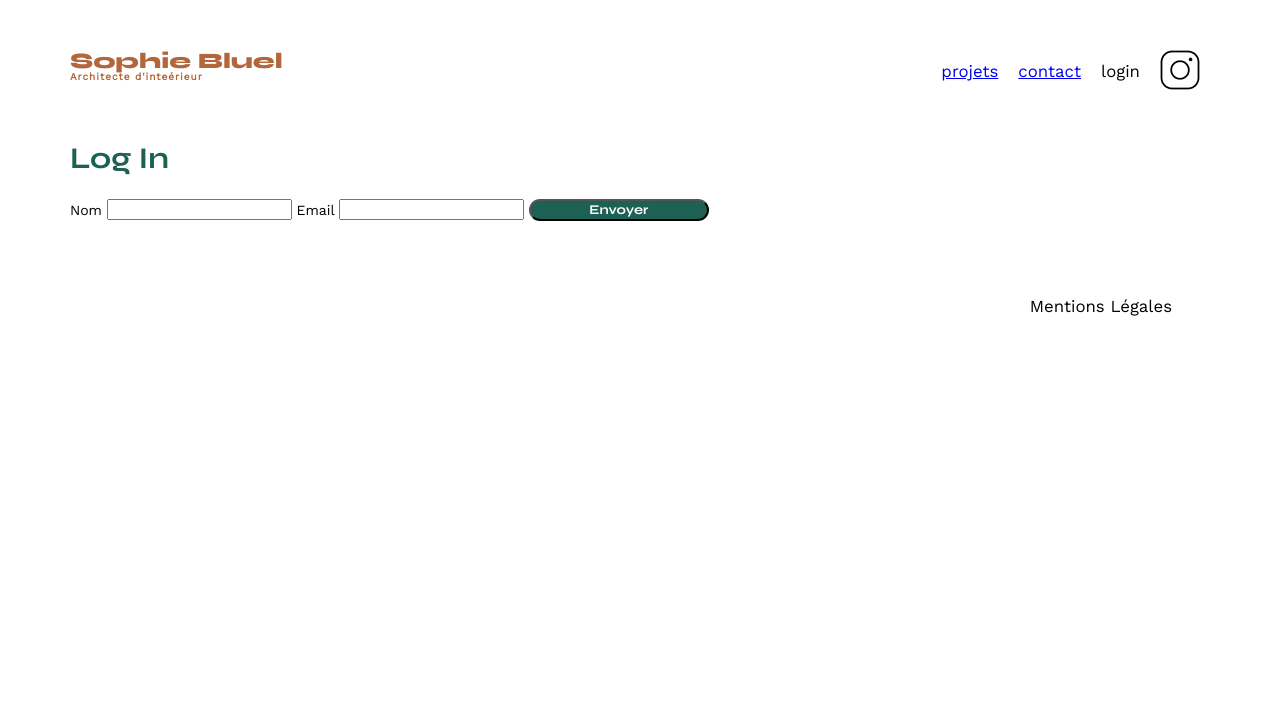
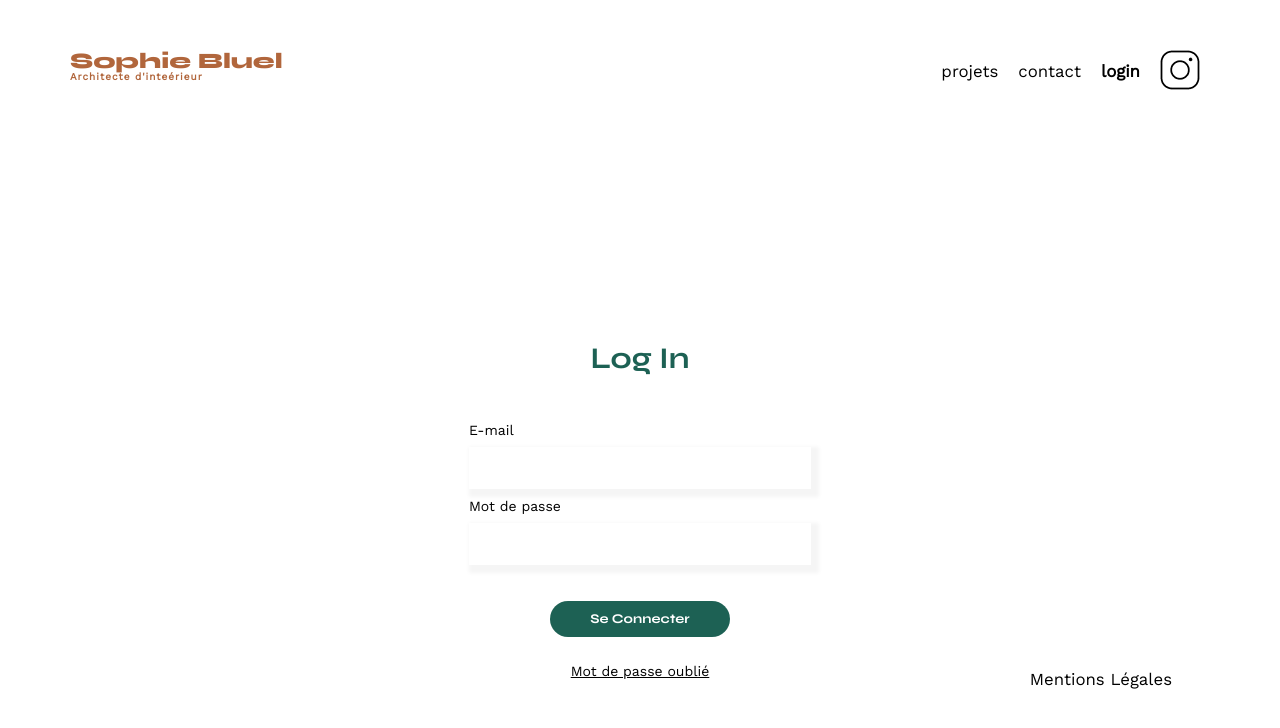
Before and after one commit to Temple79/Project-3-Code, a plain HTML site: page FrontEnd/login.html in a window 1280 px wide. Drawn offline with nearby package versions, Linux system fonts and the light colour scheme.

Commit message:
Login static page created

```diff
--- a/FrontEnd/assets/style.css
+++ b/FrontEnd/assets/style.css
@@ -98,6 +98,71 @@ nav li {
 li:hover {
 	color: #B1663C;
 }
+
+a {
+	text-decoration: none;
+	color: inherit;
+}
+
+#loginActive {
+	font-weight: bold;
+}
+
+.bodyLogin {
+	display: flex;
+	flex-direction: column;
+	height: 50%;
+}
+
+.mainLogin {
+	height: 500px;
+}
+
+.mainLogin h2 {
+	margin-top: 150px;
+	margin-bottom: 50px;
+}
+
+#login {
+	height: 250px;
+	display: flex;
+	flex-direction: column;
+	align-items: center;
+	justify-content: space-around;
+}
+
+#formLogin {
+	width: 30%;
+	display: flex;
+	flex-direction: column;
+	gap: 10px;
+}
+
+#emailLogin {
+	border: none;
+	box-shadow: 4px 4px 4px 4px  whitesmoke;
+	height: 40px;
+}
+
+#password {
+	border: none;
+	box-shadow: 4px 4px 4px 4px  whitesmoke;
+	height: 40px
+}
+
+#connect {
+	height: 36px;
+	border: none;
+}
+
+.mainLogin p {
+	text-decoration: underline;
+}
+
+.footerLogin {
+	justify-content:flex-end;
+}
+
 #introduction {
 	display: flex;
 	align-items: center;
--- a/FrontEnd/login.html
+++ b/FrontEnd/login.html
@@ -10,32 +10,34 @@
 	<meta name="description" content="">
 	<link rel="stylesheet" href="./assets/style.css">
 </head>
-<body>
+<body class="bodyLogin">
 <header>
 	<h1>Sophie Bluel <span>Architecte d'inteérieur</span></h1>
 	<nav>
 		<ul>
 			<li><a href="index.html#portfolio">projets</a></li>
 			<li><a href="index.html#contact">contact</a></li>
-			<li>login</li>
+			<li id="loginActive">login</li>
 			<li><img src="./assets/icons/instagram.png" alt="Instagram"></li>
 		</ul>
 	</nav>
 </header>
-<main>
+<main class="mainLogin">
 	<section id="login">
 		<h2>Log In</h2>
-		<form action="#" method="post">
-			<label for="name">Nom</label>
-			<input type="text" name="name" id="nameLogin">
-			<label for="email">Email</label>
+        <break></break>
+		<form id="formLogin" action="#" method="post">
+			<label for="email">E-mail</label>
 			<input type="email" name="email" id="emailLogin">
-			<input type="submit" value="Envoyer">
+			<label for="password">Mot de passe</label>
+			<input type="password" name="password" id="password">
+			<input type="submit" value="Se Connecter" id="connect">
 		</form>
+        <p><a href="">Mot de passe oublié</a></p>
 	</section>
 </main>
 
-<footer>
+<footer class="footerLogin">
 	<nav>
 		<ul>
 			<li>Mentions Légales</li>
```
